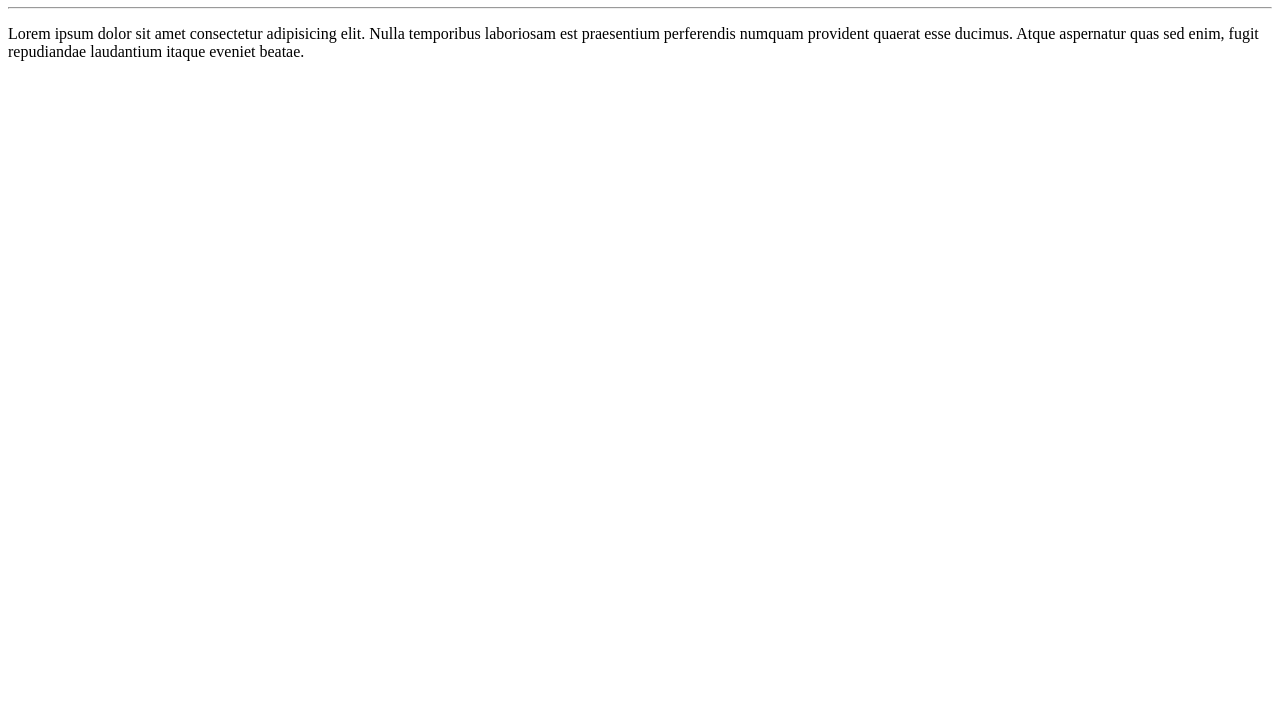
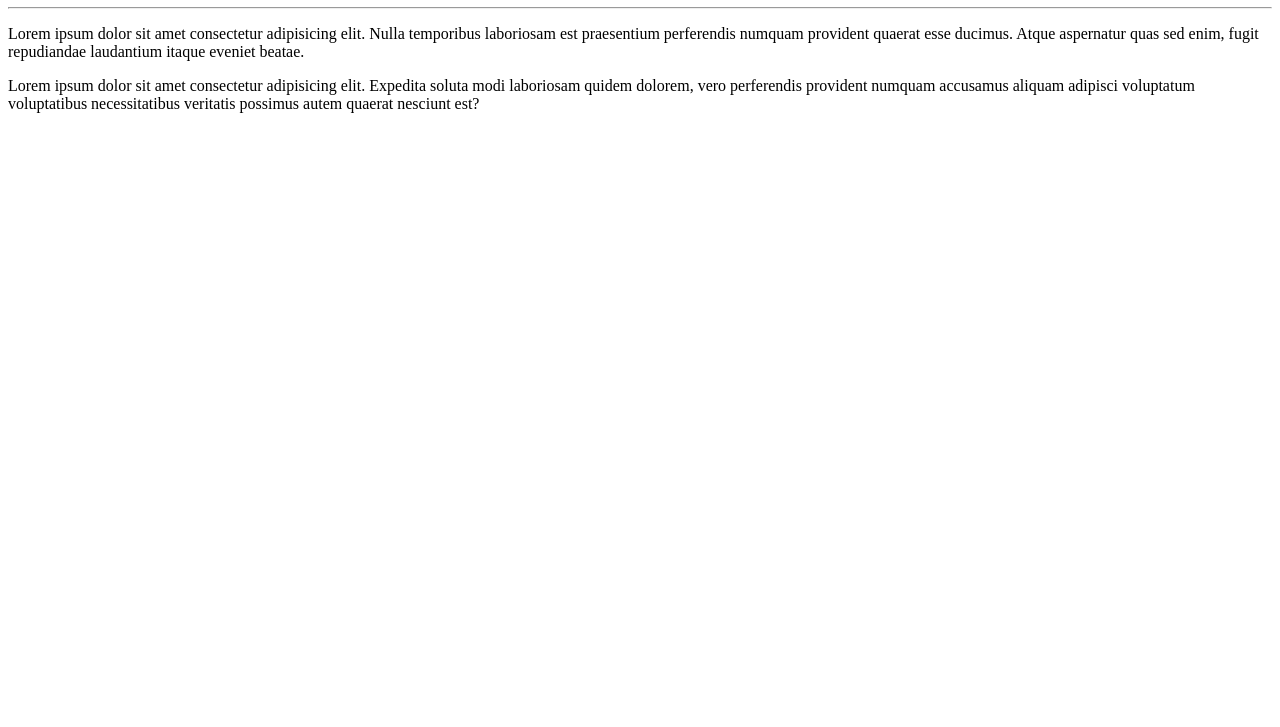
Before and after one commit to kaikyLindo007/hello-word-, a plain HTML site: page SITE-EXEMPLO/index.html in a window 1280 px wide. Shown: the part 73-800 px from the top of the page. Drawn offline with Linux system fonts and the light colour scheme.

Commit message:
criei um novo paragrafo

```diff
--- a/SITE-EXEMPLO/index.html
+++ b/SITE-EXEMPLO/index.html
@@ -10,5 +10,6 @@
     <hr>
     <p>Lorem ipsum dolor sit amet consectetur adipisicing elit. Nulla temporibus laboriosam est praesentium perferendis numquam provident quaerat esse ducimus. Atque aspernatur quas sed enim, fugit repudiandae laudantium itaque eveniet beatae.</p>
 
+    <p>Lorem ipsum dolor sit amet consectetur adipisicing elit. Expedita soluta modi laboriosam quidem dolorem, vero perferendis provident numquam accusamus aliquam adipisci voluptatum voluptatibus necessitatibus veritatis possimus autem quaerat nesciunt est?</p>
 </body>
 </html>
```
